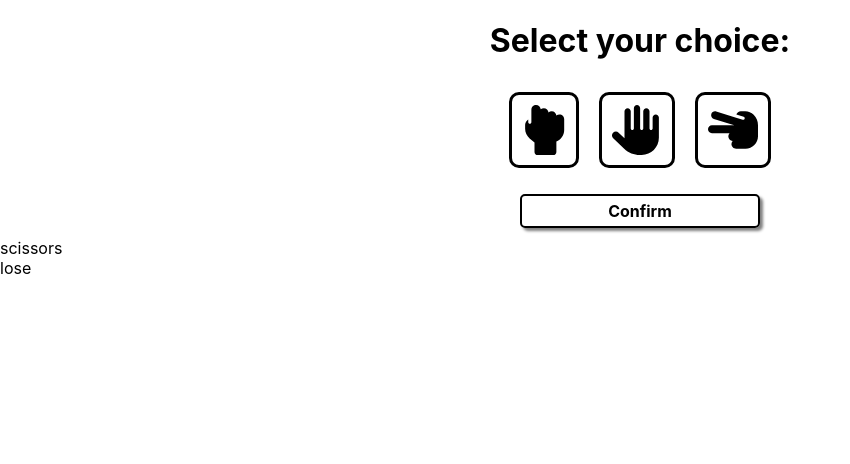
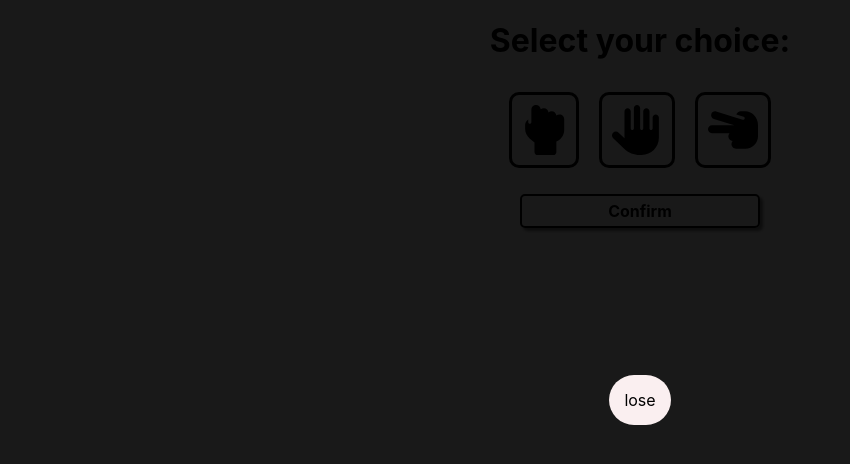
Before and after one commit to AlekP141/rps_react, a React (Create React App) app: page / in a window 1280 px wide. Shown: the top 464 px of the page, without its empty margins (0-850 px from the left). Built offline with nearby package versions, Linux system fonts and the light colour scheme.

Commit message:
modal WIP

```diff
--- a/src/App.css
+++ b/src/App.css
@@ -74,3 +74,53 @@
   transform: translate(3px, 3px);
   box-shadow: 0px 0px 0px;
 }
+
+#modal button,
+#modal a {
+  background-color: #ad343e;
+  padding: 5px 25px;
+  color: white;
+  font-size: 18px;
+  border: #333 1px solid;
+  border-radius: 5px;
+  display: block;
+  margin: 0 auto;
+  cursor: pointer;
+}
+
+#modal a {
+  display: inline-block;
+  margin-right: 15px;
+  text-decoration: none;
+}
+
+#modal {
+  background-color: rgba(0, 0, 0, 0.9);
+  position: fixed;
+  left: 0;
+  right: 0;
+  bottom: 0;
+  top: 0;
+  z-index: 10;
+  display: flex;
+  justify-content: center;
+  align-items: center;
+}
+
+#modal:empty {
+  display: none;
+}
+
+#modal > div {
+  background-color: white;
+  max-width: 500px;
+  padding: 15px;
+  text-align: center;
+  border-radius: 30px;
+  background: #faeff0;
+}
+
+#modal .buttons button {
+  display: inline-block;
+  margin-right: 15px;
+}
--- a/src/App.js
+++ b/src/App.jsx
@@ -14,9 +14,10 @@ function App() {
   return (
     <SinglePlayerChoiceContext.Provider value={singlePlayerChoice}>
       <div className="App">
+        <div id="modal"></div>
         <PlayerChoice />
+        <ComputerChoice />
       </div>
-     <ComputerChoice />
     </SinglePlayerChoiceContext.Provider>
   );
 }
--- a/src/ComputerChoice.jsx
+++ b/src/ComputerChoice.jsx
@@ -1,5 +1,6 @@
 import { useContext, useEffect, useState } from "react";
 import SinglePlayerChoiceContext from "./SinglePlayerChoiceContext";
+import Modal from "./Modal";
 
 const ComputerChoice = () => {
   const userChoice = useContext(SinglePlayerChoiceContext);
@@ -31,11 +32,9 @@ const ComputerChoice = () => {
   }, [userChoice, computerChoice]);
 
   return (
-    <div>
-      <div>{userChoice}</div>
-      <div>{computerChoice}</div>
+    <Modal>
       <div>{outcome}</div>
-    </div>
+    </Modal>
   );
 };
 
--- /dev/null
+++ b/src/Modal.jsx
@@ -0,0 +1,20 @@
+import { useEffect, useRef } from "react";
+import { createPortal } from "react-dom";
+
+const Modal = ({ children }) => {
+  const elRef = useRef(null);
+  if (!elRef.current) {
+    elRef.current = document.createElement("div");
+  }
+
+  useEffect(() => {
+    const modalRoot = document.getElementById("modal");
+    modalRoot.appendChild(elRef.current);
+
+    return () => modalRoot.removeChild(elRef.current);
+  }, []);
+
+  return createPortal(<div>{children}</div>, elRef.current);
+};
+
+export default Modal;
```
Also changed, not shown: src/index.html (added, +13 -0 lines).
